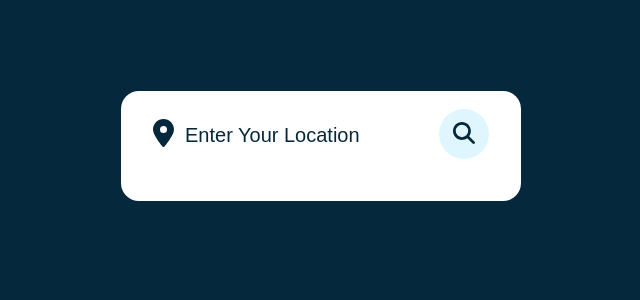
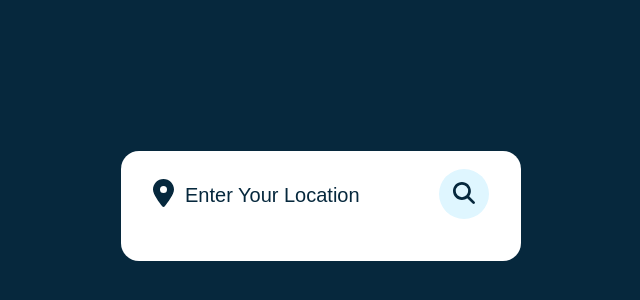
Before and after one commit to Vishnu1017/my-app, a React (Create React App) app: page / in a window 1280 px wide. Shown: the part 254-554 px from the top of the page, without its empty margins (319-959 px from the left). Built offline with nearby package versions, Linux system fonts and the light colour scheme.

Commit message:
changes css

```diff
--- a/src/App.css
+++ b/src/App.css
@@ -7,7 +7,7 @@
 }
 
 body{
-  height: 100vh;
+  height: 115vh;
   display: flex;
   align-items: center;
   justify-content: center;
```
